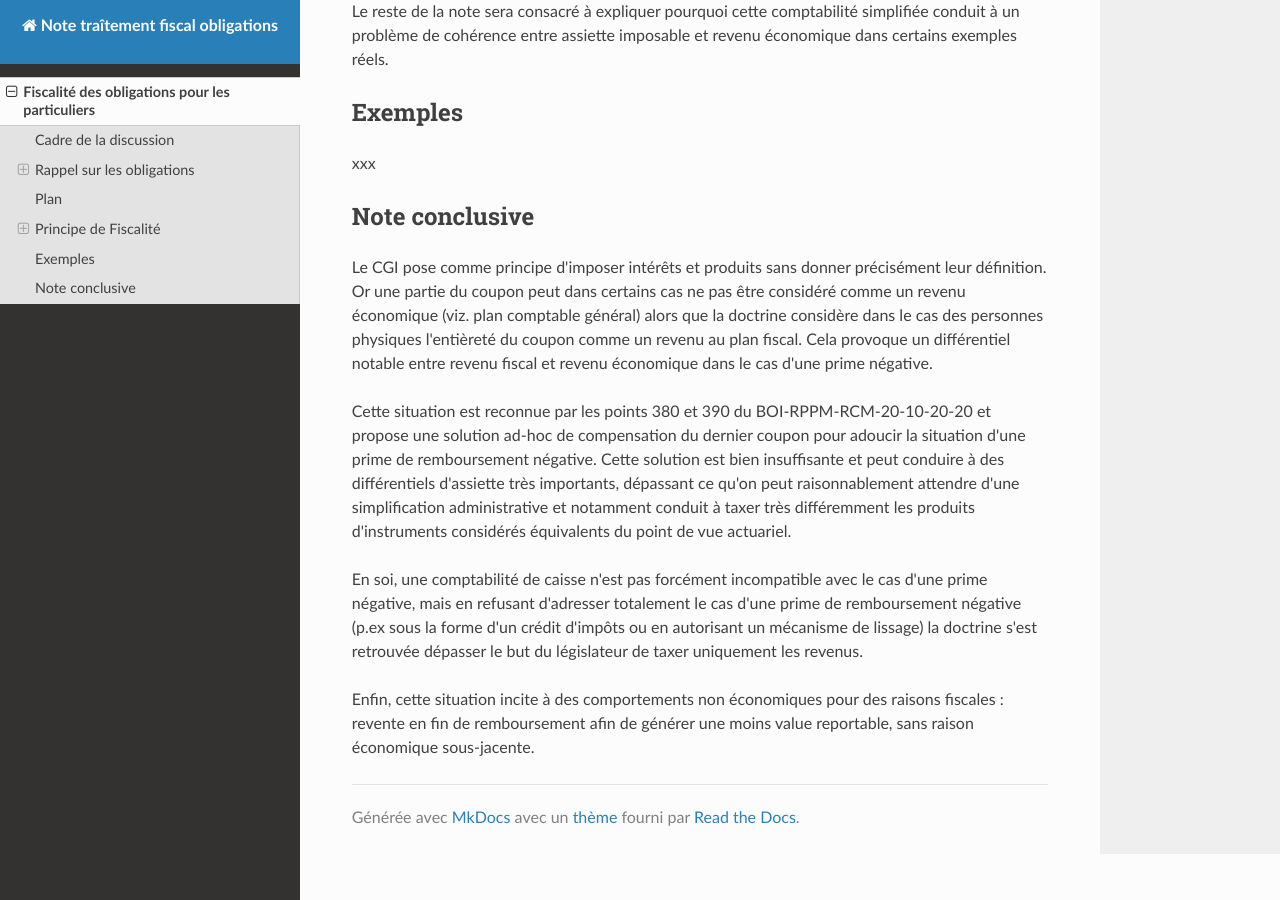
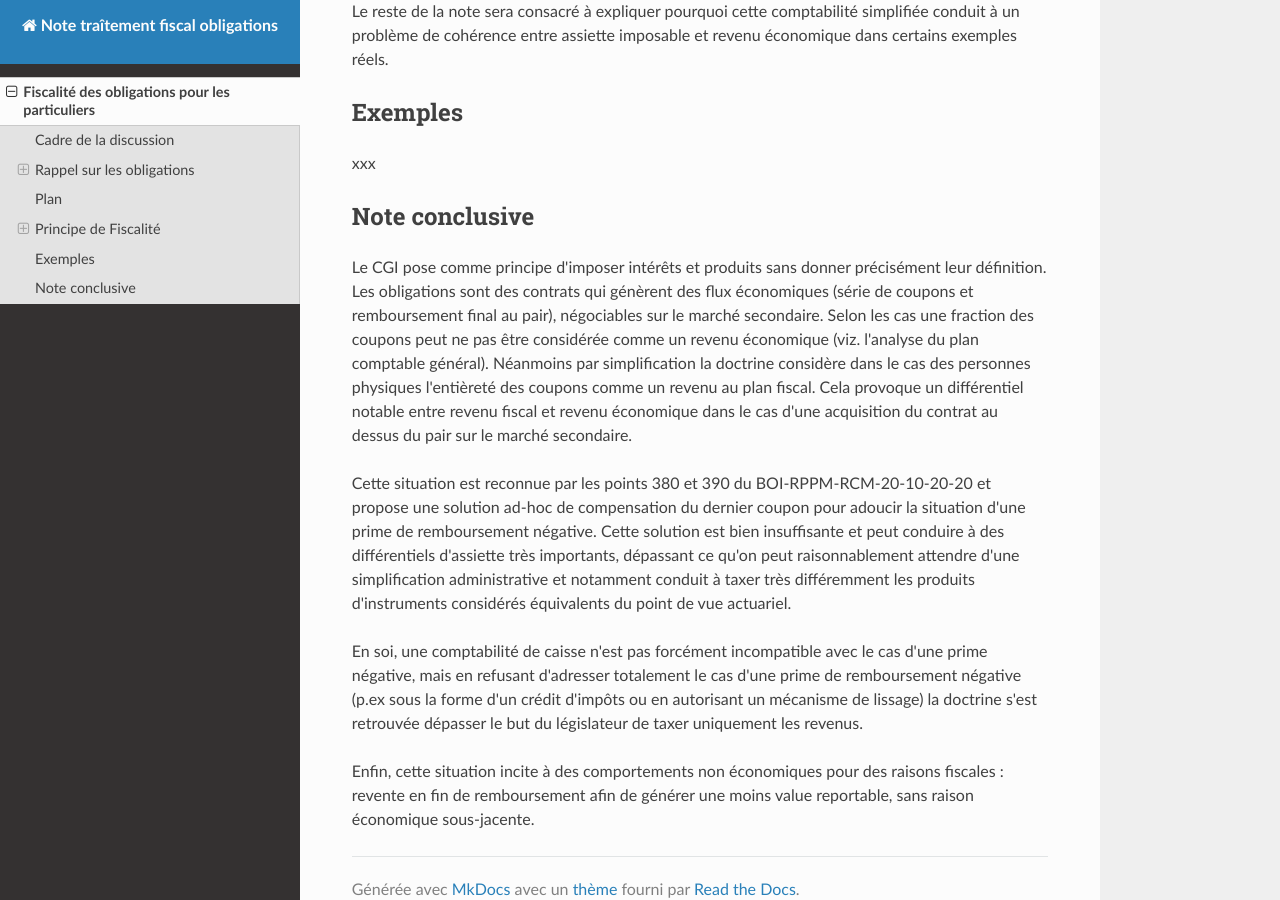
Before and after one commit to ConscritNeuneu/note-traitement-fiscal-obligations, an MkDocs documentation site: the page built from docs/note_fiscalisation_obligations.md, in a window 1280 px wide and 900 px high, scrolled down 3212 px. Built offline with MkDocs 1.6.1, drawn with Linux system fonts in a browser that asks for light colours; nearby versions of some CDN libraries.

Commit message:
Rework argument

```diff
--- a/docs/note_fiscalisation_obligations.md
+++ b/docs/note_fiscalisation_obligations.md
@@ -156,11 +156,15 @@ xxx
 ## Note conclusive
 
 Le CGI pose comme principe d'imposer intérêts et produits sans donner précisément
-leur définition. Or une partie du coupon peut dans certains cas ne pas être
-considéré comme un revenu économique (viz. plan comptable général) alors que
-la doctrine considère dans le cas des personnes physiques l'entièreté du
-coupon comme un revenu au plan fiscal. Cela provoque un différentiel notable
-entre revenu fiscal et revenu économique dans le cas d'une prime négative.
+leur définition. Les obligations sont des contrats qui génèrent des flux
+économiques (série de coupons et remboursement final au pair), négociables
+sur le marché secondaire. Selon les cas une fraction des coupons peut ne pas
+être considérée comme un revenu économique (viz. l'analyse du plan comptable
+général). Néanmoins par simplification la doctrine considère dans le cas
+des personnes physiques l'entièreté des coupons comme un revenu au plan
+fiscal. Cela provoque un différentiel notable entre revenu fiscal et revenu
+économique dans le cas d'une acquisition du contrat au dessus du pair sur le
+marché secondaire.
 
 Cette situation est reconnue par les points 380 et 390 du BOI-RPPM-RCM-20-10-20-20
 et propose une solution ad-hoc de compensation du dernier coupon pour
```
